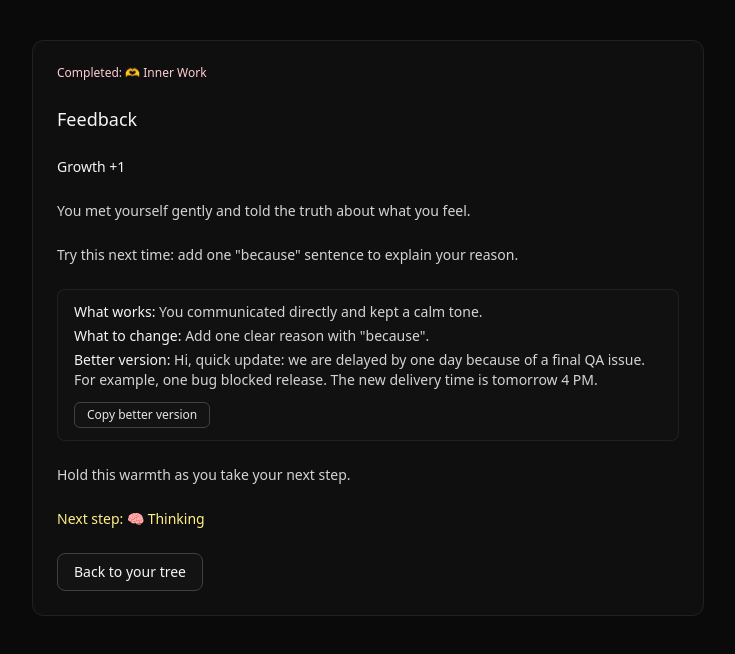
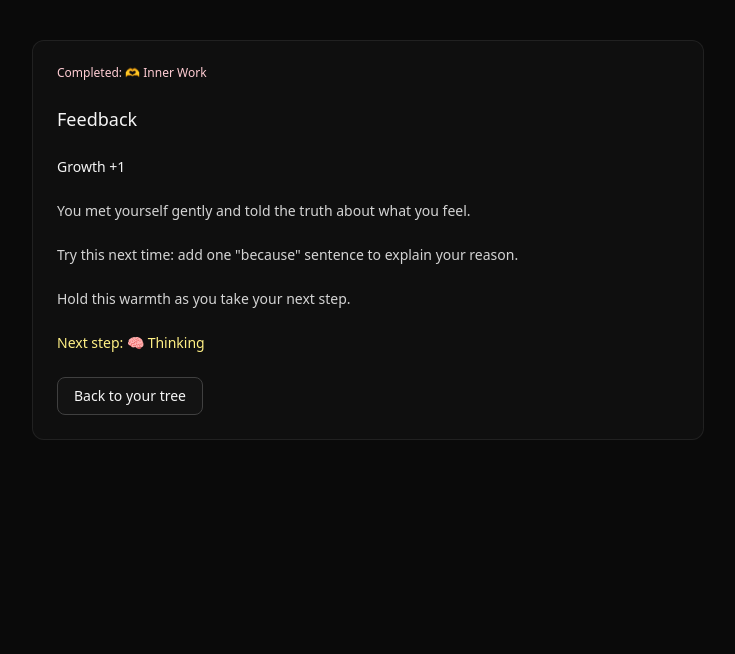
Before and after one commit to logan-woo-tech/woo-mvp, a Next.js app: page /feedback in a window 1280 px wide. Shown: the top 654 px of the page, without its empty margins (272-1007 px from the left). Built offline with nearby package versions, Linux system fonts and the light colour scheme.

Commit message:
refactor: unify activity and work scenario flow with tone-aware feedback

```diff
--- a/src/app/conversation/page.tsx
+++ b/src/app/conversation/page.tsx
@@ -3,7 +3,10 @@
 import React, { Suspense, useMemo, useRef, useState } from "react";
 import { useRouter, useSearchParams } from "next/navigation";
 import { mockConversation } from "../../mocks/conversation";
-import { WORK_SCENARIOS } from "../../mocks/workScenarios";
+import {
+  getWorkScenario,
+  type WorkScenarioTone,
+} from "../../mocks/workScenarios";
 
 const ACTIVITY_QUESTIONS: Record<string, string[]> = {
   "Inner Work": [
@@ -115,29 +118,39 @@ function buildLiveHints(answer: string): string[] {
   return hints.slice(0, 2);
 }
 
+function speakText(text: string) {
+  if (typeof window === "undefined" || !("speechSynthesis" in window)) return;
+  window.speechSynthesis.cancel();
+  const utterance = new SpeechSynthesisUtterance(text);
+  utterance.lang = "en-US";
+  utterance.rate = 0.95;
+  window.speechSynthesis.speak(utterance);
+}
+
 function ConversationContent() {
   const router = useRouter();
   const searchParams = useSearchParams();
   const textareaRef = useRef<HTMLTextAreaElement | null>(null);
 
   const activity = searchParams.get("activity") ?? "Inner Work";
-  const scenarioId = searchParams.get("scenario") ?? "";
+  const scenarioId = searchParams.get("scenario");
+  const scenario = getWorkScenario(scenarioId);
+
   const growthSignal = Number(searchParams.get("growth") ?? "0");
   const growthCount = Number.isFinite(growthSignal)
     ? Math.max(0, growthSignal)
     : 0;
   const last = searchParams.get("last") ?? "";
 
-  const scenario = scenarioId
-    ? WORK_SCENARIOS[scenarioId as keyof typeof WORK_SCENARIOS]
-    : undefined;
+  const [selectedTone, setSelectedTone] = useState<WorkScenarioTone>("formal");
+  const [answer, setAnswer] = useState("");
+  const [showSampleAnswer, setShowSampleAnswer] = useState(false);
 
   const fallbackQuestion =
     mockConversation.find((message) => message.role === "coach")?.text ??
     "How are you feeling right now?";
 
   const questionLevel = growthCount >= 4 ? 2 : growthCount >= 2 ? 1 : 0;
-
   const activityQuestionSet = ACTIVITY_QUESTIONS[activity];
   const activityQuestion =
     activityQuestionSet?.[questionLevel] ??
@@ -173,11 +186,7 @@ function ConversationContent() {
       ]);
 
   const starterSentences = scenario
-    ? [
-        scenario.toneStarters.polite,
-        scenario.toneStarters.neutral,
-        scenario.toneStarters.urgent,
-      ]
+    ? scenario.starterSentences
     : ["My idea is...", "I think this because...", "For example..."];
 
   const sampleAnswer = scenario
@@ -186,10 +195,6 @@ function ConversationContent() {
       "I want to improve this area because it matters to me. For example, I can take one small step today.");
 
   const mainQuestion = scenario ? scenario.question : activityQuestion;
-
-  const [answer, setAnswer] = useState("");
-  const [showSampleAnswer, setShowSampleAnswer] = useState(false);
-
   const difficultyLabel = getDifficultyLabel(growthCount);
   const liveHints = useMemo(() => buildLiveHints(answer), [answer]);
 
@@ -210,8 +215,12 @@ function ConversationContent() {
       ? `/feedback?scenario=${encodeURIComponent(scenario.id)}`
       : `/feedback?activity=${encodeURIComponent(activity)}`;
 
+    const toneParam = scenario
+      ? `&tone=${encodeURIComponent(selectedTone)}`
+      : "";
+
     router.push(
-      `${base}&growth=${growthCount}&last=${encodeURIComponent(last)}&answer=${encodeURIComponent(safeAnswer)}`,
+      `${base}&growth=${growthCount}&last=${encodeURIComponent(last)}&answer=${encodeURIComponent(safeAnswer)}${toneParam}`,
     );
   }
 
@@ -233,9 +242,36 @@ function ConversationContent() {
         </p>
 
         <h1 className="text-lg text-neutral-100">{mainQuestion}</h1>
-
         <p className="text-sm text-neutral-300">{supportText}</p>
 
+        {scenario ? (
+          <div className="rounded-lg border border-neutral-800/80 bg-neutral-900/30 px-4 py-3">
+            <p className="text-xs text-neutral-400">
+              Choose how you want to sound
+            </p>
+            <div className="mt-2 flex flex-wrap gap-2">
+              {(["formal", "neutral", "friendly"] as WorkScenarioTone[]).map(
+                (tone) => (
+                  <button
+                    key={tone}
+                    type="button"
+                    onClick={() => {
+                      setSelectedTone(tone);
+                      insertText(scenario.toneStarters[tone]);
+                    }}
+                    className={`rounded-lg border px-3 py-2 text-sm hover:bg-neutral-800/70 ${
+                      selectedTone === tone
+                        ? "border-amber-600 bg-amber-950/30 text-amber-100"
+                        : "border-neutral-700 bg-neutral-900/50 text-neutral-200"
+                    }`}
+                  >
+                    {tone.charAt(0).toUpperCase() + tone.slice(1)}
+                  </button>
+                ),
+              )}
+            </div>
+          </div>
+        ) : (
           <div className="rounded-lg border border-neutral-800/80 bg-neutral-900/30 px-4 py-3">
             <p className="text-xs text-neutral-400">You can start like this</p>
             <div className="mt-2 flex flex-wrap gap-2">
@@ -251,6 +287,7 @@ function ConversationContent() {
               ))}
             </div>
           </div>
+        )}
 
         <div className="rounded-lg border border-neutral-800/80 bg-neutral-900/30 px-4 py-3">
           <p className="text-xs text-neutral-400">Helpful words</p>
@@ -268,9 +305,19 @@ function ConversationContent() {
         </button>
 
         {showSampleAnswer ? (
-          <p className="rounded-lg border border-neutral-800/80 bg-neutral-900/30 px-4 py-3 text-sm text-neutral-300">
-            {sampleAnswer}
-          </p>
+          <div className="rounded-lg border border-neutral-800/80 bg-neutral-900/30 px-4 py-3">
+            <div className="flex items-center justify-between gap-3">
+              <p className="text-xs text-neutral-400">Simple answer</p>
+              <button
+                type="button"
+                onClick={() => speakText(sampleAnswer)}
+                className="rounded-lg border border-neutral-700 bg-neutral-900/50 px-3 py-1.5 text-xs text-neutral-200 hover:bg-neutral-800/70"
+              >
+                🔊 Listen
+              </button>
+            </div>
+            <p className="mt-2 text-sm text-neutral-300">{sampleAnswer}</p>
+          </div>
         ) : null}
 
         <div className="rounded-lg border border-neutral-800/80 bg-neutral-900/30 px-4 py-3">
--- a/src/app/feedback/page.tsx
+++ b/src/app/feedback/page.tsx
@@ -2,6 +2,10 @@
 
 import React, { Suspense } from "react";
 import { useRouter, useSearchParams } from "next/navigation";
+import {
+  getWorkScenario,
+  type WorkScenarioTone,
+} from "../../mocks/workScenarios";
 
 const ACTIVITY_FEEDBACK: Record<string, string> = {
   "Inner Work":
@@ -83,7 +87,7 @@ function getPracticalNextLine(answer: string): string {
     return "Try this next time: stay with your answer a little longer and add one more layer.";
   }
 
-  return 'Try this next time: Replace "very good" with "effective" or "clear".';
+  return 'Try this next time: replace a general word like "good" with a more precise word.';
 }
 
 function getWhatWorks(answer: string): string {
@@ -124,44 +128,53 @@ function getWhatToChange(answer: string): string {
   return "Tighten one phrase so your key point lands faster.";
 }
 
-function getBetterVersion(scenario: string, tone: string): string {
+function buildScenarioBetterVersion(
+  scenarioId: string,
+  tone: WorkScenarioTone,
+): string {
   const prefix =
-    tone === "urgent"
-      ? "Urgent update:"
+    tone === "formal"
+      ? "I’d like to update you that"
       : tone === "neutral"
         ? "Update:"
-        : "Hi, quick update:";
+        : "Quick update —";
 
-  if (scenario === "Explain a delay to a client") {
-    return `${prefix} we are delayed by one day because of a final QA issue. For example, one bug blocked release. The new delivery time is tomorrow 4 PM.`;
+  if (scenarioId === "delay-client") {
+    return `${prefix} we are slightly behind schedule because we identified an issue during testing. To ensure quality, we are fixing it now and will provide an update shortly.`;
   }
 
-  if (scenario === "Handle an unhappy customer") {
-    return `${prefix} I understand your frustration because this impacted your timeline. For example, your order arrived incomplete. I will resolve this today and confirm once done.`;
+  return `${prefix} I’m sharing a clear update because alignment matters. We will keep you posted.`;
 }
 
-  if (scenario === "Ask for more time professionally") {
-    return `${prefix} I need one extra day because I want to deliver this accurately. For example, I am still validating the final numbers. I can send the complete version by tomorrow noon.`;
+function speakText(text: string) {
+  if (typeof window === "undefined" || !("speechSynthesis" in window)) return;
+  window.speechSynthesis.cancel();
+  const utterance = new SpeechSynthesisUtterance(text);
+  utterance.lang = "en-US";
+  utterance.rate = 0.95;
+  window.speechSynthesis.speak(utterance);
 }
 
-  if (scenario === "Give a difficult update to your manager") {
-    return `${prefix} we are behind plan because a dependency changed. For example, task B took longer than expected. My recovery step is to ship phase one by Friday.`;
+async function copyText(text: string) {
+  if (typeof navigator === "undefined" || !navigator.clipboard) return;
+  try {
+    await navigator.clipboard.writeText(text);
+  } catch {
+    // ignore for now
   }
-
-  if (scenario === "Say no without sounding rude") {
-    return `${prefix} I cannot take this request today because I am committed to a critical deadline. For example, I am finalizing the client launch tasks. I can support tomorrow afternoon.`;
-  }
-
-  return `${prefix} I am sharing a clear update because alignment matters. For example, this keeps expectations realistic.`;
 }
 
 function FeedbackContent() {
   const router = useRouter();
   const searchParams = useSearchParams();
+
   const activity = searchParams.get("activity") ?? "Inner Work";
+  const scenarioId = searchParams.get("scenario");
+  const scenario = getWorkScenario(scenarioId);
+  const tone =
+    (searchParams.get("tone") as WorkScenarioTone | null) ?? "formal";
+
   const answer = searchParams.get("answer") ?? "";
-  const scenario = searchParams.get("scenario") ?? "Explain a delay to a client";
-  const tone = searchParams.get("tone") ?? "polite";
   const growthSignal = Number(searchParams.get("growth") ?? "0");
   const growthCount = Number.isFinite(growthSignal)
     ? Math.max(0, growthSignal)
@@ -174,14 +187,21 @@ function FeedbackContent() {
     ACTIVITY_SUPPORT[activity] ??
     "Keep moving with steady intention, one meaningful step at a time.";
   const nextStep = NEXT_STEP[activity] ?? "Inner Work";
-  const activityIcon = ACTIVITY_ICON[activity] ?? "✨";
-  const activityAccent = ACTIVITY_ACCENT[activity] ?? "text-neutral-300";
+
+  const activityIcon = scenario ? "🧭" : (ACTIVITY_ICON[activity] ?? "✨");
+  const activityAccent = scenario
+    ? "text-amber-200"
+    : (ACTIVITY_ACCENT[activity] ?? "text-neutral-300");
   const nextStepIcon = ACTIVITY_ICON[nextStep] ?? "✨";
+
   const answerAwareLines = getAnswerAwareFeedback(answer);
   const practicalNextLine = getPracticalNextLine(answer);
   const whatWorks = getWhatWorks(answer);
   const whatToChange = getWhatToChange(answer);
-  const betterVersion = getBetterVersion(scenario, tone);
+  const betterVersion = scenario
+    ? buildScenarioBetterVersion(scenario.id, tone)
+    : "";
+
   const reflectionSummary = answerAwareLines[0] ?? feedbackMessage;
 
   function handleContinue() {
@@ -204,11 +224,14 @@ function FeedbackContent() {
     <main className="min-h-screen px-4 py-10">
       <section className="mx-auto flex w-full max-w-2xl flex-col gap-6 rounded-xl border border-neutral-800/80 bg-neutral-900/40 p-6">
         <p className={`text-xs ${activityAccent}`}>
-          Completed: {activityIcon} {activity}
+          Completed: {activityIcon} {scenario ? scenario.shortLabel : activity}
         </p>
+
         <h1 className="text-lg text-neutral-100">Feedback</h1>
         <p className="text-sm font-medium text-neutral-100">Growth +1</p>
+
         <p className="text-sm text-neutral-300">{feedbackMessage}</p>
+
         {answerAwareLines.length > 0 ? (
           <div className="flex flex-col gap-1">
             {answerAwareLines.map((line) => (
@@ -218,31 +241,49 @@ function FeedbackContent() {
             ))}
           </div>
         ) : null}
+
         <p className="text-sm text-neutral-300">{practicalNextLine}</p>
-        <div className="flex flex-col gap-1 rounded-lg border border-neutral-800/80 bg-neutral-900/30 px-4 py-3">
+
+        {scenario ? (
+          <div className="flex flex-col gap-2 rounded-lg border border-neutral-800/80 bg-neutral-900/30 px-4 py-3">
             <p className="text-sm text-neutral-300">
               <span className="text-neutral-100">What works:</span> {whatWorks}
             </p>
             <p className="text-sm text-neutral-300">
-            <span className="text-neutral-100">What to change:</span> {whatToChange}
+              <span className="text-neutral-100">What to change:</span>{" "}
+              {whatToChange}
             </p>
+            <div className="flex items-center justify-between gap-3">
               <p className="text-sm text-neutral-300">
-            <span className="text-neutral-100">Better version:</span> {betterVersion}
+                <span className="text-neutral-100">Better version:</span>{" "}
+                {betterVersion}
               </p>
+              <div className="flex items-center gap-2">
                 <button
                   type="button"
-            onClick={() => {
-              void navigator.clipboard.writeText(betterVersion);
-            }}
-            className="mt-2 w-fit rounded-md border border-neutral-700 bg-neutral-900/50 px-3 py-1 text-xs text-neutral-200 hover:bg-neutral-800/70"
+                  onClick={() => speakText(betterVersion)}
+                  className="rounded-md border border-neutral-700 bg-neutral-900/50 px-3 py-1 text-xs text-neutral-200 hover:bg-neutral-800/70"
+                >
+                  🔊 Listen
+                </button>
+                <button
+                  type="button"
+                  onClick={() => void copyText(betterVersion)}
+                  className="rounded-md border border-neutral-700 bg-neutral-900/50 px-3 py-1 text-xs text-neutral-200 hover:bg-neutral-800/70"
                 >
                   Copy better version
                 </button>
               </div>
+            </div>
+          </div>
+        ) : null}
+
         <p className="text-sm text-neutral-300">{supportMessage}</p>
+
         <p className="text-sm font-medium text-yellow-200">
           Next step: {nextStepIcon} {nextStep}
         </p>
+
         <button
           type="button"
           onClick={handleContinue}
--- a/src/mocks/workScenarios.ts
+++ b/src/mocks/workScenarios.ts
@@ -1,3 +1,4 @@
+export type WorkScenarioTone = "formal" | "neutral" | "friendly";
 export type WorkScenarioId = "delay-client";
 
 export type WorkScenario = {
@@ -8,11 +9,7 @@ export type WorkScenario = {
   focus: string;
   context: string;
   question: string;
-  toneStarters: {
-    polite: string;
-    neutral: string;
-    urgent: string;
-  };
+  toneStarters: Record<WorkScenarioTone, string>;
   helpfulWords: string[];
   starterSentences: string[];
   sampleAnswer: string;
@@ -29,9 +26,9 @@ export const WORK_SCENARIOS: Record<WorkScenarioId, WorkScenario> = {
       "You promised a deadline, but your team is behind. You need to inform the client without losing trust.",
     question: "How would you explain the delay and keep the client's trust?",
     toneStarters: {
-      polite: "I’d like to update you on the timeline...",
+      formal: "I’d like to update you on the timeline...",
       neutral: "We are slightly behind schedule because...",
-      urgent: "To ensure quality, we need to adjust the timeline...",
+      friendly: "Quick update — we’re a bit behind because...",
     },
     helpfulWords: [
       "delay",
@@ -51,3 +48,10 @@ export const WORK_SCENARIOS: Record<WorkScenarioId, WorkScenario> = {
       "We are slightly behind schedule because we found an issue during testing. For example, one key function did not perform as expected. To ensure quality, we suggest extending the timeline by two days and will keep you updated daily.",
   },
 };
+
+export function getWorkScenario(
+  scenarioId: string | null | undefined,
+): WorkScenario | null {
+  if (!scenarioId) return null;
+  return WORK_SCENARIOS[scenarioId as WorkScenarioId] ?? null;
+}
```
Lines whose indentation alone changed are shown as unchanged.
